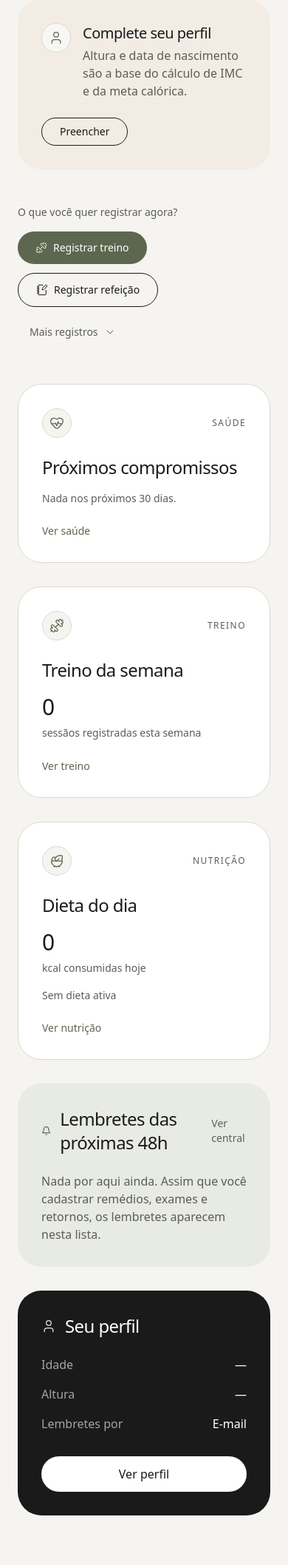
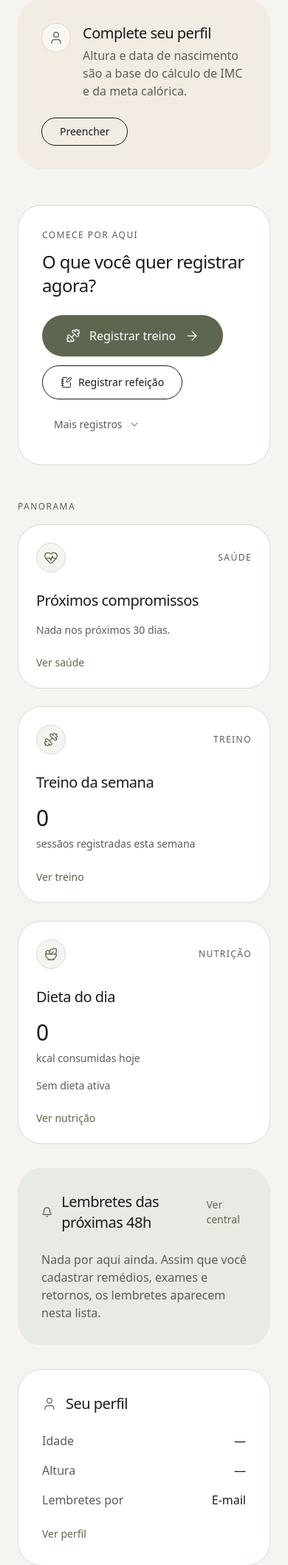
Before and after one commit to elvertoni/vitalis, a Django app: page /painel/ in a window 390 px wide. Shown: the part 269-2385 px from the top of the page at 74% size. Run offline with Django 5.2, Linux system fonts and the light colour scheme; the visitor is signed in with stand-in values (Sample User, id 1); data comes from the database, SQL or seed files in the repository; data that the repository does not hold is empty; some libraries are stand-ins or nearby versions.

Commit message:
feat: hierarquia do dashboard/nav + trust da landing (impeccable P1 #3 e #4)
Dashboard (D-038): "Registrar treino" vira ação primária num card
"Comece por aqui"; três cards de área + lembretes + perfil rebaixados a
peso secundário sob o rótulo "Panorama". Card de perfil perde o preto
cheio. Nenhum dado ou card removido — só re-ranqueamento visual.

Nav: "Painel" marcado como casa (ícone home) e separado por divisor do
grupo das quatro áreas; "Perfil" sai do grupo primário e vai pro cluster
de conta à direita, com peso menor. Menu mobile deixa de ser sete linhas
planas — áreas em cima, conta (Perfil/Sair) num grupo menor abaixo do
divisor. Classe .mobile-link e form POST de logout preservados.

Landing (D-039): nova seção "Privacidade faz parte do produto" afirmando
só o verificável (isolamento por dono, anexo por rota autenticada, 404
para registro de terceiro). Rodapé reconstruído em dois níveis com o
disclaimer médico promovido a ink. Claims absolutas trocadas por
defensáveis. Sem canal de suporte nem promessa de portabilidade — não
existem no código ainda.

Overflow horizontal de 2px no mobile da landing: verificado inexistente
(360px, scrollWidth == clientWidth mesmo sem overflow-x-hidden) — já
tinha sido resolvido em fdc7376 ao trocar o hero.

Verificado: manage.py check limpo, 56 templates parseiam, dashboard e
landing renderizam sem overflow em 1440px e 360px.

Co-Authored-By: Claude Sonnet 5 <noreply@anthropic.com>
Claude-Session: https://claude.ai/code/session_018n9cLsjYbfcR7JUetkPniH

```diff
--- a/templates/app_base.html
+++ b/templates/app_base.html
@@ -4,34 +4,49 @@
 
 {% block nav_links %}
     {% with namespace=request.resolver_match.namespace url_name=request.resolver_match.url_name %}
-    <a href="{% url 'core:dashboard' %}" {% if namespace == 'core' and url_name == 'dashboard' %}aria-current="page"{% endif %} class="text-sm hover:text-[#5d674f] rounded focus-visible:outline-none focus-visible:ring-2 focus-visible:ring-[#5d674f] focus-visible:ring-offset-4 transition-colors {% if namespace == 'core' and url_name == 'dashboard' %}text-[#5d674f] font-medium underline underline-offset-8 decoration-2{% else %}text-[#1a1a1a] font-normal{% endif %}">Painel</a>
+    {# Painel é a casa — separado do grupo de áreas por um divisor. #}
+    <a href="{% url 'core:dashboard' %}" {% if namespace == 'core' and url_name == 'dashboard' %}aria-current="page"{% endif %} class="inline-flex items-center gap-1.5 text-sm hover:text-[#5d674f] rounded focus-visible:outline-none focus-visible:ring-2 focus-visible:ring-[#5d674f] focus-visible:ring-offset-4 transition-colors {% if namespace == 'core' and url_name == 'dashboard' %}text-[#5d674f] font-medium underline underline-offset-8 decoration-2{% else %}text-[#1a1a1a] font-normal{% endif %}">
+        <i data-lucide="home" class="w-4 h-4 stroke-[1.5]"></i> Painel
+    </a>
+    <span class="w-px h-4 bg-[#dcdacd]" aria-hidden="true"></span>
+    {# As quatro áreas — o conjunto primário da navegação. #}
     <a href="{% url 'saude:index' %}" {% if namespace == 'saude' %}aria-current="page"{% endif %} class="text-sm hover:text-[#5d674f] rounded focus-visible:outline-none focus-visible:ring-2 focus-visible:ring-[#5d674f] focus-visible:ring-offset-4 transition-colors {% if namespace == 'saude' %}text-[#5d674f] font-medium underline underline-offset-8 decoration-2{% else %}text-[#1a1a1a] font-normal{% endif %}">Saúde</a>
     <a href="{% url 'treino:index' %}" {% if namespace == 'treino' %}aria-current="page"{% endif %} class="text-sm hover:text-[#5d674f] rounded focus-visible:outline-none focus-visible:ring-2 focus-visible:ring-[#5d674f] focus-visible:ring-offset-4 transition-colors {% if namespace == 'treino' %}text-[#5d674f] font-medium underline underline-offset-8 decoration-2{% else %}text-[#1a1a1a] font-normal{% endif %}">Treino</a>
     <a href="{% url 'nutricao:index' %}" {% if namespace == 'nutricao' %}aria-current="page"{% endif %} class="text-sm hover:text-[#5d674f] rounded focus-visible:outline-none focus-visible:ring-2 focus-visible:ring-[#5d674f] focus-visible:ring-offset-4 transition-colors {% if namespace == 'nutricao' %}text-[#5d674f] font-medium underline underline-offset-8 decoration-2{% else %}text-[#1a1a1a] font-normal{% endif %}">Nutrição</a>
     <a href="{% url 'lembretes:index' %}" {% if namespace == 'lembretes' %}aria-current="page"{% endif %} class="text-sm hover:text-[#5d674f] rounded focus-visible:outline-none focus-visible:ring-2 focus-visible:ring-[#5d674f] focus-visible:ring-offset-4 transition-colors {% if namespace == 'lembretes' %}text-[#5d674f] font-medium underline underline-offset-8 decoration-2{% else %}text-[#1a1a1a] font-normal{% endif %}">Lembretes</a>
-    <a href="{% url 'accounts:profile' %}" {% if namespace == 'accounts' %}aria-current="page"{% endif %} class="text-sm hover:text-[#5d674f] rounded focus-visible:outline-none focus-visible:ring-2 focus-visible:ring-[#5d674f] focus-visible:ring-offset-4 transition-colors {% if namespace == 'accounts' %}text-[#5d674f] font-medium underline underline-offset-8 decoration-2{% else %}text-[#1a1a1a] font-normal{% endif %}">Perfil</a>
     {% endwith %}
 {% endblock %}
 
 {% block nav_actions %}
+    {# Nível de conta — separado à direita, peso visual menor que as áreas. #}
+    {% with namespace=request.resolver_match.namespace %}
     <span class="text-sm text-[#5c5c5a] hidden xl:inline">{{ user.get_short_name }}</span>
+    <a href="{% url 'accounts:profile' %}" {% if namespace == 'accounts' %}aria-current="page"{% endif %} class="text-sm rounded focus-visible:outline-none focus-visible:ring-2 focus-visible:ring-[#5d674f] focus-visible:ring-offset-4 transition-colors {% if namespace == 'accounts' %}text-[#5d674f] font-medium underline underline-offset-8 decoration-2{% else %}text-[#5c5c5a] hover:text-[#5d674f] font-normal{% endif %}">Perfil</a>
     <form method="post" action="{% url 'accounts:logout' %}">
         {% csrf_token %}
         <button type="submit" class="border border-[#1a1a1a] text-[#1a1a1a] px-6 py-2 rounded-full text-sm font-medium hover:bg-[#1a1a1a] hover:text-white focus-visible:outline-none focus-visible:ring-2 focus-visible:ring-[#5d674f] focus-visible:ring-offset-2 transition-colors">Sair</button>
     </form>
+    {% endwith %}
 {% endblock %}
 
 {% block mobile_links %}
     {% with namespace=request.resolver_match.namespace url_name=request.resolver_match.url_name %}
-    <a href="{% url 'core:dashboard' %}" {% if namespace == 'core' and url_name == 'dashboard' %}aria-current="page"{% endif %} class="text-2xl font-medium tracking-tight mobile-link rounded px-3 py-1 focus-visible:outline-none focus-visible:ring-2 focus-visible:ring-[#5d674f] {% if namespace == 'core' and url_name == 'dashboard' %}text-[#5d674f]{% else %}text-[#1a1a1a]{% endif %}">Painel</a>
+    <div class="flex flex-col items-center gap-7">
+        <a href="{% url 'core:dashboard' %}" {% if namespace == 'core' and url_name == 'dashboard' %}aria-current="page"{% endif %} class="inline-flex items-center gap-2 text-2xl font-medium tracking-tight mobile-link rounded px-3 py-1 focus-visible:outline-none focus-visible:ring-2 focus-visible:ring-[#5d674f] {% if namespace == 'core' and url_name == 'dashboard' %}text-[#5d674f]{% else %}text-[#1a1a1a]{% endif %}">
+            <i data-lucide="home" class="w-5 h-5 stroke-[1.5]"></i> Painel
+        </a>
+        <span class="w-10 h-px bg-[#dcdacd]" aria-hidden="true"></span>
         <a href="{% url 'saude:index' %}" {% if namespace == 'saude' %}aria-current="page"{% endif %} class="text-2xl font-medium tracking-tight mobile-link rounded px-3 py-1 focus-visible:outline-none focus-visible:ring-2 focus-visible:ring-[#5d674f] {% if namespace == 'saude' %}text-[#5d674f]{% else %}text-[#1a1a1a]{% endif %}">Saúde</a>
         <a href="{% url 'treino:index' %}" {% if namespace == 'treino' %}aria-current="page"{% endif %} class="text-2xl font-medium tracking-tight mobile-link rounded px-3 py-1 focus-visible:outline-none focus-visible:ring-2 focus-visible:ring-[#5d674f] {% if namespace == 'treino' %}text-[#5d674f]{% else %}text-[#1a1a1a]{% endif %}">Treino</a>
         <a href="{% url 'nutricao:index' %}" {% if namespace == 'nutricao' %}aria-current="page"{% endif %} class="text-2xl font-medium tracking-tight mobile-link rounded px-3 py-1 focus-visible:outline-none focus-visible:ring-2 focus-visible:ring-[#5d674f] {% if namespace == 'nutricao' %}text-[#5d674f]{% else %}text-[#1a1a1a]{% endif %}">Nutrição</a>
         <a href="{% url 'lembretes:index' %}" {% if namespace == 'lembretes' %}aria-current="page"{% endif %} class="text-2xl font-medium tracking-tight mobile-link rounded px-3 py-1 focus-visible:outline-none focus-visible:ring-2 focus-visible:ring-[#5d674f] {% if namespace == 'lembretes' %}text-[#5d674f]{% else %}text-[#1a1a1a]{% endif %}">Lembretes</a>
-    <a href="{% url 'accounts:profile' %}" {% if namespace == 'accounts' %}aria-current="page"{% endif %} class="text-2xl font-medium tracking-tight mobile-link rounded px-3 py-1 focus-visible:outline-none focus-visible:ring-2 focus-visible:ring-[#5d674f] {% if namespace == 'accounts' %}text-[#5d674f]{% else %}text-[#1a1a1a]{% endif %}">Perfil</a>
-    {% endwith %}
+    </div>
+    <div class="flex flex-col items-center gap-4 pt-8 border-t border-[#dcdacd] w-44">
+        <a href="{% url 'accounts:profile' %}" {% if namespace == 'accounts' %}aria-current="page"{% endif %} class="text-lg font-medium tracking-tight mobile-link rounded px-3 py-1 focus-visible:outline-none focus-visible:ring-2 focus-visible:ring-[#5d674f] {% if namespace == 'accounts' %}text-[#5d674f]{% else %}text-[#5c5c5a]{% endif %}">Perfil</a>
         <form method="post" action="{% url 'accounts:logout' %}">
             {% csrf_token %}
-        <button type="submit" class="text-2xl font-medium tracking-tight text-[#5c5c5a] rounded px-3 py-1 focus-visible:outline-none focus-visible:ring-2 focus-visible:ring-[#5d674f]">Sair</button>
+            <button type="submit" class="text-lg font-medium tracking-tight text-[#5c5c5a] rounded px-3 py-1 focus-visible:outline-none focus-visible:ring-2 focus-visible:ring-[#5d674f]">Sair</button>
         </form>
+    </div>
+    {% endwith %}
 {% endblock %}
--- a/templates/base.html
+++ b/templates/base.html
@@ -79,9 +79,19 @@
 {% block footer %}
 <footer class="bg-[#f5f4f0] pt-24 pb-12 border-t border-[#dcdacd]">
     <div class="max-w-screen-2xl mx-auto px-6 md:px-12">
-        <div class="flex flex-col md:flex-row items-center justify-between gap-4">
-            <span class="text-sm text-[#5c5c5a]">Vitalis · Sua vida em um só lugar</span>
-            <span class="text-sm text-[#5c5c5a]">Não substitui acompanhamento profissional de saúde.</span>
+        <div class="grid gap-10 md:grid-cols-2 md:gap-16 pb-10 border-b border-[#dcdacd]">
+            <div>
+                <span class="text-sm font-medium tracking-widest uppercase text-[#1a1a1a]">Vitalis</span>
+                <p class="text-sm text-[#5c5c5a] leading-relaxed mt-3 max-w-sm">Saúde, treino e nutrição num só lugar. Cada conta enxerga apenas os próprios registros, e o acesso é verificado antes de qualquer dado aparecer.</p>
+            </div>
+            <div class="flex items-start gap-3 md:justify-self-end max-w-sm">
+                <i data-lucide="shield-check" class="w-5 h-5 stroke-[1.5] text-[#5d674f] shrink-0 mt-0.5"></i>
+                <p class="text-sm text-[#5c5c5a] leading-relaxed">Seus dados são seus. Laudos de exame abrem apenas por rota autenticada, nunca por link público.</p>
+            </div>
+        </div>
+        <div class="flex flex-col md:flex-row md:items-center justify-between gap-3 pt-8">
+            <p class="text-sm text-[#1a1a1a] max-w-2xl">O Vitalis organiza os seus registros e envia lembretes — não substitui o acompanhamento de um profissional de saúde. Em emergência, procure atendimento médico.</p>
+            <span class="text-sm text-[#5c5c5a] shrink-0">&copy; {% now "Y" %} Vitalis</span>
         </div>
     </div>
 </footer>
--- a/templates/core/dashboard.html
+++ b/templates/core/dashboard.html
@@ -29,12 +29,14 @@
         </div>
         {% endif %}
 
-        {# ── Registros rápidos: dois fluxos diários em destaque, restante sob demanda ─ #}
-        <div class="mb-12" aria-labelledby="quick-actions-title">
-            <h2 id="quick-actions-title" class="text-sm font-medium text-[#5c5c5a] mb-4">O que você quer registrar agora?</h2>
+        {# ── Ação principal: registrar o dia. Peso visual máximo do painel. ─ #}
+        <section class="bg-white rounded-[2rem] border border-[#dcdacd] p-8 md:p-10 mb-12" aria-labelledby="quick-actions-title">
+            <span class="text-xs font-medium tracking-[0.12em] uppercase text-[#5c5c5a] block mb-3">Comece por aqui</span>
+            <h2 id="quick-actions-title" class="text-2xl md:text-3xl tracking-tight font-medium text-[#1a1a1a] mb-6">O que você quer registrar agora?</h2>
             <div class="flex flex-wrap items-center gap-3">
-                <a href="{% url 'treino:session_create' %}" class="inline-flex items-center gap-2 bg-[#5d674f] text-white px-6 py-3 rounded-full text-sm font-medium hover:bg-[#4a523f] focus-visible:outline-none focus-visible:ring-2 focus-visible:ring-[#5d674f] focus-visible:ring-offset-2 transition-colors">
-                    <i data-lucide="dumbbell" class="w-4 h-4 stroke-[1.5]"></i> Registrar treino
+                <a href="{% url 'treino:session_create' %}" class="group inline-flex items-center gap-3 bg-[#5d674f] text-white px-8 py-4 rounded-full text-base font-medium hover:bg-[#4a523f] focus-visible:outline-none focus-visible:ring-2 focus-visible:ring-[#5d674f] focus-visible:ring-offset-2 transition-colors">
+                    <i data-lucide="dumbbell" class="w-5 h-5 stroke-[1.5]"></i> Registrar treino
+                    <i data-lucide="arrow-right" class="w-5 h-5 stroke-[1.5] group-hover:translate-x-1 motion-reduce:transform-none transition-transform"></i>
                 </a>
                 <a href="{% url 'nutricao:dailylog_create' %}" class="inline-flex items-center gap-2 border border-[#1a1a1a] text-[#1a1a1a] px-6 py-3 rounded-full text-sm font-medium hover:bg-[#1a1a1a] hover:text-white focus-visible:outline-none focus-visible:ring-2 focus-visible:ring-[#5d674f] focus-visible:ring-offset-2 transition-colors">
                     <i data-lucide="notebook-pen" class="w-4 h-4 stroke-[1.5]"></i> Registrar refeição
@@ -52,18 +54,19 @@
                     </div>
                 </details>
             </div>
-        </div>
+        </section>
 
-        {# ── As três áreas ────────────────────────────────────────────────── #}
-        <div class="grid md:grid-cols-3 gap-8 mb-8">
-            <div class="bg-white rounded-[2rem] p-8 border border-[#dcdacd] flex flex-col">
+        {# ── Panorama: contexto das três áreas — leitura, não chamada para ação ─ #}
+        <h2 class="text-xs font-medium tracking-[0.12em] uppercase text-[#5c5c5a] mb-4">Panorama</h2>
+        <div class="grid md:grid-cols-3 gap-6 mb-8">
+            <div class="bg-white rounded-[2rem] p-6 border border-[#dcdacd] flex flex-col">
                 <div class="flex items-center justify-between mb-6">
                     <div class="w-10 h-10 rounded-full border border-[#dcdacd] flex items-center justify-center bg-[#f5f4f0]">
                         <i data-lucide="heart-pulse" class="w-5 h-5 stroke-[1.5] text-[#5d674f]"></i>
                     </div>
                     <span class="text-xs tracking-[0.12em] uppercase text-[#5c5c5a]">Saúde</span>
                 </div>
-                <h2 class="text-2xl tracking-tight font-medium text-[#1a1a1a] mb-4">Próximos compromissos</h2>
+                <h2 class="text-xl tracking-tight font-medium text-[#1a1a1a] mb-4">Próximos compromissos</h2>
                 <div class="flex flex-col gap-3 mb-6 flex-grow">
                     {% for medication in today_medications %}
                     <a href="{{ medication.get_absolute_url }}" class="flex items-center justify-between text-sm hover:opacity-70 transition-opacity">
@@ -90,14 +93,14 @@
                 <a href="{% url 'saude:index' %}" class="text-sm font-medium text-[#5d674f] hover:text-[#4a523f] transition-colors">Ver saúde</a>
             </div>
 
-            <div class="bg-white rounded-[2rem] p-8 border border-[#dcdacd] flex flex-col">
+            <div class="bg-white rounded-[2rem] p-6 border border-[#dcdacd] flex flex-col">
                 <div class="flex items-center justify-between mb-6">
                     <div class="w-10 h-10 rounded-full border border-[#dcdacd] flex items-center justify-center bg-[#f5f4f0]">
                         <i data-lucide="dumbbell" class="w-5 h-5 stroke-[1.5] text-[#5d674f]"></i>
                     </div>
                     <span class="text-xs tracking-[0.12em] uppercase text-[#5c5c5a]">Treino</span>
                 </div>
-                <h2 class="text-2xl tracking-tight font-medium text-[#1a1a1a] mb-4">Treino da semana</h2>
+                <h2 class="text-xl tracking-tight font-medium text-[#1a1a1a] mb-4">Treino da semana</h2>
                 <div class="mb-6 flex-grow">
                     <span class="text-3xl font-medium tracking-tight text-[#1a1a1a] block mb-1">{{ sessions_this_week }}</span>
                     <span class="text-sm text-[#5c5c5a]">sessão{{ sessions_this_week|pluralize }} registrada{{ sessions_this_week|pluralize }} esta semana</span>
@@ -108,14 +111,14 @@
                 <a href="{% url 'treino:index' %}" class="text-sm font-medium text-[#5d674f] hover:text-[#4a523f] transition-colors">Ver treino</a>
             </div>
 
-            <div class="bg-white rounded-[2rem] p-8 border border-[#dcdacd] flex flex-col">
+            <div class="bg-white rounded-[2rem] p-6 border border-[#dcdacd] flex flex-col">
                 <div class="flex items-center justify-between mb-6">
                     <div class="w-10 h-10 rounded-full border border-[#dcdacd] flex items-center justify-center bg-[#f5f4f0]">
                         <i data-lucide="salad" class="w-5 h-5 stroke-[1.5] text-[#5d674f]"></i>
                     </div>
                     <span class="text-xs tracking-[0.12em] uppercase text-[#5c5c5a]">Nutrição</span>
                 </div>
-                <h2 class="text-2xl tracking-tight font-medium text-[#1a1a1a] mb-4">Dieta do dia</h2>
+                <h2 class="text-xl tracking-tight font-medium text-[#1a1a1a] mb-4">Dieta do dia</h2>
                 <div class="mb-6 flex-grow">
                     <span class="text-3xl font-medium tracking-tight text-[#1a1a1a] block mb-1">{{ today_totals.calories|floatformat:0 }}</span>
                     <span class="text-sm text-[#5c5c5a]">kcal consumidas hoje{% if active_diet.daily_calorie_target %} de {{ active_diet.daily_calorie_target }}{% endif %}</span>
@@ -135,7 +138,7 @@
                 <div class="flex items-center justify-between mb-6">
                     <div class="flex items-center gap-3">
                         <i data-lucide="bell" class="w-5 h-5 stroke-[1.5] text-[#1a1a1a]"></i>
-                        <h2 class="text-2xl tracking-tight font-medium text-[#1a1a1a]">Lembretes das próximas 48h</h2>
+                        <h2 class="text-xl tracking-tight font-medium text-[#1a1a1a]">Lembretes das próximas 48h</h2>
                     </div>
                     <a href="{% url 'lembretes:index' %}" class="text-sm font-medium text-[#5d674f] hover:text-[#4a523f] transition-colors">Ver central</a>
                 </div>
@@ -159,26 +162,26 @@
                 {% endif %}
             </div>
 
-            <div class="lg:col-span-5 bg-[#1a1a1a] text-white rounded-[2rem] p-8">
+            <div class="lg:col-span-5 bg-white border border-[#dcdacd] rounded-[2rem] p-8 flex flex-col">
                 <div class="flex items-center gap-3 mb-6">
-                    <i data-lucide="user" class="w-5 h-5 stroke-[1.5] text-[#e8eae4]"></i>
-                    <h2 class="text-2xl tracking-tight font-medium">Seu perfil</h2>
+                    <i data-lucide="user" class="w-5 h-5 stroke-[1.5] text-[#5d674f]"></i>
+                    <h2 class="text-xl tracking-tight font-medium text-[#1a1a1a]">Seu perfil</h2>
                 </div>
-                <dl class="space-y-4 mb-8">
+                <dl class="space-y-4 mb-6 flex-grow">
                     <div class="flex items-center justify-between">
-                        <dt class="text-base text-white/60">Idade</dt>
-                        <dd class="text-base font-medium">{% if profile.age %}{{ profile.age }} anos{% else %}—{% endif %}</dd>
+                        <dt class="text-base text-[#5c5c5a]">Idade</dt>
+                        <dd class="text-base font-medium text-[#1a1a1a]">{% if profile.age %}{{ profile.age }} anos{% else %}—{% endif %}</dd>
                     </div>
                     <div class="flex items-center justify-between">
-                        <dt class="text-base text-white/60">Altura</dt>
-                        <dd class="text-base font-medium">{% if profile.height_cm %}{{ profile.height_cm }} cm{% else %}—{% endif %}</dd>
+                        <dt class="text-base text-[#5c5c5a]">Altura</dt>
+                        <dd class="text-base font-medium text-[#1a1a1a]">{% if profile.height_cm %}{{ profile.height_cm }} cm{% else %}—{% endif %}</dd>
                     </div>
                     <div class="flex items-center justify-between">
-                        <dt class="text-base text-white/60">Lembretes por</dt>
-                        <dd class="text-base font-medium">{{ profile.get_notification_channel_display }}</dd>
+                        <dt class="text-base text-[#5c5c5a]">Lembretes por</dt>
+                        <dd class="text-base font-medium text-[#1a1a1a]">{{ profile.get_notification_channel_display }}</dd>
                     </div>
                 </dl>
-                <a href="{% url 'accounts:profile' %}" class="w-full bg-white text-[#1a1a1a] py-3 rounded-full font-medium text-center block hover:bg-[#f5f4f0] transition-colors">Ver perfil</a>
+                <a href="{% url 'accounts:profile' %}" class="text-sm font-medium text-[#5d674f] hover:text-[#4a523f] transition-colors">Ver perfil</a>
             </div>
         </div>
 
```
Also changed, not shown: DECISIONS.md (+37 -0 lines), templates/core/landing.html (+9 -5 lines). Lines whose indentation alone changed are shown as unchanged.
